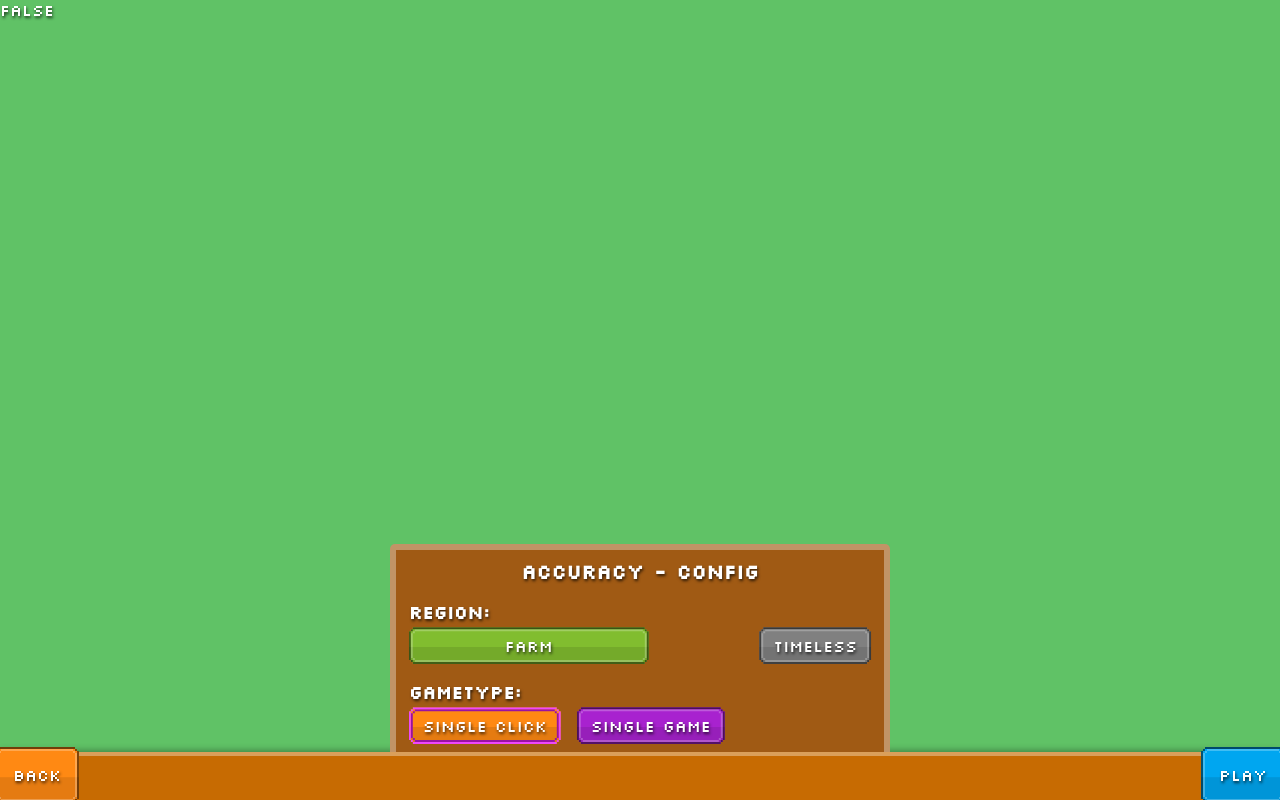
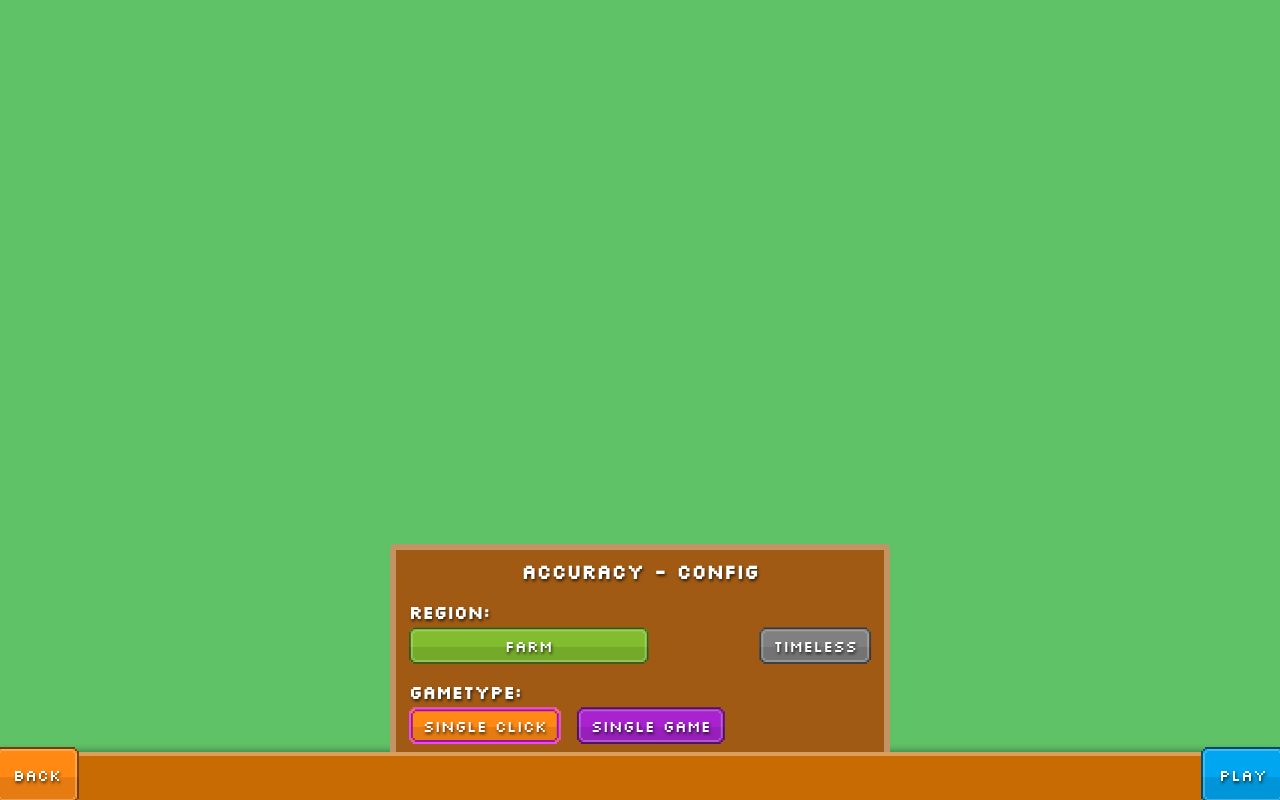
Before and after one commit to derJunker/disco-zoo-solver, a Vue app in the folder frontend/: page /accuracy in a window 1280 px wide. Built offline with nearby package versions, Linux system fonts and the light colour scheme.

Commit message:
highlighting animal to be found

```diff
--- a/frontend/src/views/AccuracySingleClickView.vue
+++ b/frontend/src/views/AccuracySingleClickView.vue
@@ -2,7 +2,7 @@
   <div class="accuracy-single-click-view" :style="getBackgroundStyle()">
     {{setRouteValuesToVars($route.params.seed, $route.params.region,  $route.query.timeless)}}
     <div class="accuracy-single-click-content" v-if="game && animalToFind">
-      <animal-display :tracker="new Map()" :animals="game.containedAnimals" class="animal-display"/>
+      <animal-display :tracker="new Map()" :animals="game.containedAnimals" class="animal-display" :animal-to-place="animalToFind"/>
       <disco-board :game="game" :region="region"
                    class="disco-board" @clicked-coords="onCoordsClicked"
                    @right-clicked-coords="onCoordsClicked"/>
--- a/frontend/src/views/AccuracyView.vue
+++ b/frontend/src/views/AccuracyView.vue
@@ -1,6 +1,5 @@
 <template>
   <div class="accuracy-view">
-    {{timeless + ""}}
     <div class="accuracy-content">
       <accuracy-config class="accuracy-config dock-bottom menu-bottom"
                        :selected-region="selectedRegion" :selected-game-type="selectedGameType" :timeless="timeless"
```
